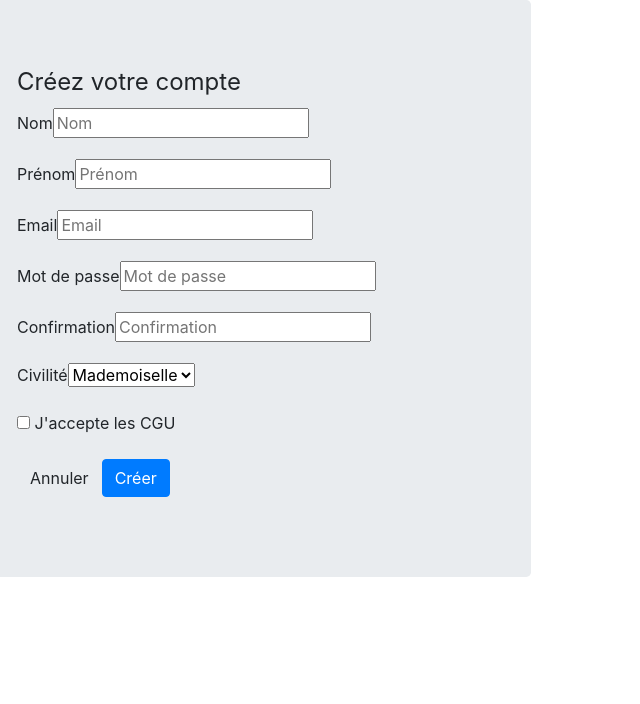
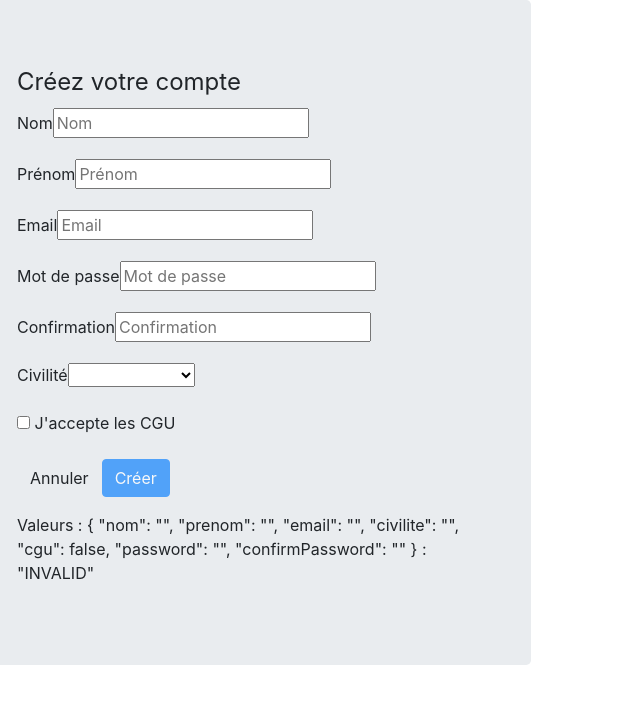
Before and after one commit to dacodemaniak/mytodo, an Angular app: page / in a window 1280 px wide. Shown: the top 704 px of the page, without its empty margins (0-640 px from the left). Built offline with nearby package versions, Linux system fonts and the light colour scheme.

Commit message:
Gestion des messages d'erreur

```diff
--- a/src/app/app.module.ts
+++ b/src/app/app.module.ts
@@ -1,6 +1,6 @@
 import { BrowserModule } from '@angular/platform-browser';
 import { NgModule } from '@angular/core';
-
+import { ReactiveFormsModule } from '@angular/forms';
 import { AppComponent } from './app.component';
 import { SignupformComponent } from './components/signupform/signupform.component';
 
@@ -10,7 +10,8 @@
     SignupformComponent
   ],
   imports: [
-    BrowserModule
+    BrowserModule,
+    ReactiveFormsModule
   ],
   providers: [],
   bootstrap: [AppComponent]
--- a/src/app/components/signupform/signupform.component.html
+++ b/src/app/components/signupform/signupform.component.html
@@ -1,7 +1,7 @@
 <div class="row custom-row">
   <div class= "col-sm-5 custom-container jumbotron">
 
-    <form class="form-horizontal">
+    <form class="form-horizontal" [formGroup]="signupForm">
         <fieldset>
           <legend>Créez votre compte</legend>
 
@@ -10,15 +10,24 @@
               <label for="inputNom">Nom</label>
               <input type="text"
                 id="inputNom"
-                placeholder="Nom">
+                placeholder="Nom"
+                formControlName="nom">
+
+                <!-- Un message d'erreur pour l'utilisateur -->
+                <div
+                  class="alert alert-warning"
+                  *ngIf="nom.invalid && nom.touched">
+                    Votre nom ne peut pas être vide !
+                </div>
             </div>
 
-            <!--- Nom -->
+            <!--- Prénom -->
               <div class="form-group">
                   <label for="inputPrenom">Prénom</label>
                   <input type="text"
                     id="inputPrenom"
-                    placeholder="Prénom">
+                    placeholder="Prénom"
+                    formControlName="prenom">
               </div>
 
             <!--- Email -->
@@ -26,27 +35,45 @@
               <label for="inputEmail">Email</label>
               <input type="text"
                 id="inputEmail"
-                placeholder="Email">
+                placeholder="Email"
+                formControlName="email">
+
+                <!-- Message d'erreur pour l'email -->
+                <div *ngIf="email.invalid && email.touched"
+                  class="alert alert-warning"
+                >
+                  <!-- Premier cas : email vide -->
+                  <div *ngIf="email.errors?.required">
+                    L'adresse e-mail ne peut pas être vide
+                  </div>
+
+                  <!-- Second cas : email non conforme -->
+                  <div *ngIf="email.errors?.email">
+                      L'adresse saisie ne semble pas être une adresse valide !
+                    </div>
+                </div>
             </div>
             <!--- Password -->
             <div class="form-group">
               <label for="inputPassword">Mot de passe</label>
               <input type="password"
                 id="inputPassword"
-                placeholder="Mot de passe">
+                placeholder="Mot de passe"
+                formControlName="password">
             </div>
 
             <div class="form-group">
               <label for="confirmPassword" >Confirmation</label>
               <input type="password"
                 id="confirmPassword"
-                placeholder="Confirmation">
+                placeholder="Confirmation"
+                formControlName="confirmPassword">
             </div>
 
             <!--- Genre -->
             <div class="form-group">
               <label for="select">Civilité</label>
-                <select id="select">
+                <select id="select" formControlName="civilite">
                   <option
                     *ngFor="let genre of civilite"
                     value="{{ genre.id }}">
@@ -58,16 +85,27 @@
             <!--- CGU -->
              <div class="form-group checkbox">
               <label>
-                <input type="checkbox"> J'accepte les CGU
+                <input type="checkbox" formControlName="cgu"> J'accepte les CGU
               </label>
             </div>
 
            <!--- Boutons -->
             <div class="form-group">
                 <button type="reset" class="btn btn-default">Annuler</button>
-                <button type="submit" class="btn btn-primary">Créer</button>
+                <button
+                  type="submit"
+                  class="btn btn-primary"
+                  [disabled]="!signupForm.valid"
+                >
+                  Créer
+              </button>
             </div>
         </fieldset>
+
+        <!-- A ne pas faire en production !!! -->
+        <p>
+          Valeurs : {{ signupForm.value | json }} : {{ signupForm.status | json }}
+        </p>
     </form>
   </div>
 </div>
--- a/src/app/components/signupform/signupform.component.ts
+++ b/src/app/components/signupform/signupform.component.ts
@@ -1,5 +1,7 @@
 import { Component, OnInit } from '@angular/core';
+import { FormBuilder, FormGroup, Validators } from '@angular/forms';
 import { Civilite } from './../../models/civilite';
+import { User } from './../../models/user';
 
 @Component({
   selector: 'app-signupform',
@@ -12,7 +14,17 @@
    */
   public civilite: Civilite[];
 
-  constructor() {
+/**
+ * Instance du modèle User
+ */
+  private user: User;
+
+  /**
+   * Instance pour le contrôle du formulaire d'inscription
+   */
+  public signupForm: FormGroup;
+
+  constructor(private builder: FormBuilder) {
     this.civilite = new Array();
 
     this.civilite.push({id: 1, libelle: 'Mademoiselle'});
@@ -20,7 +32,24 @@
     this.civilite.push({id: 3, libelle: 'Monsieur'});
    }
 
+   public get nom() { return this.signupForm.controls.nom; }
+   public get email() { return this.signupForm.controls.email; }
+   public get password() { return this.signupForm.controls.password; }
+   public get confirmPassword() { return this.signupForm.controls.confirmPassword; }
+
+   /**
+    * Méthode appelée immédiatement après le constructeur de la classe
+    */
   ngOnInit() {
+    this.signupForm = this.builder.group({
+      nom: ['', Validators.required],
+      prenom: [''],
+      email: ['', [Validators.required, Validators.email]],
+      civilite: [''],
+      cgu: [false, Validators.requiredTrue],
+      password: ['', Validators.required],
+      confirmPassword: ['', Validators.required]
+    });
   }
 
 }
--- /dev/null
+++ b/src/app/models/user.ts
@@ -0,0 +1,19 @@
+export class User {
+  public id: number;
+
+  public nom: string;
+
+  public prenom: string;
+
+  public email: string;
+
+  public password: string;
+
+  public civilite: number;
+
+  public cgu: boolean;
+
+  public constructor(values: Object = {}) {
+    Object.assign(this, values);
+  }
+}
```
